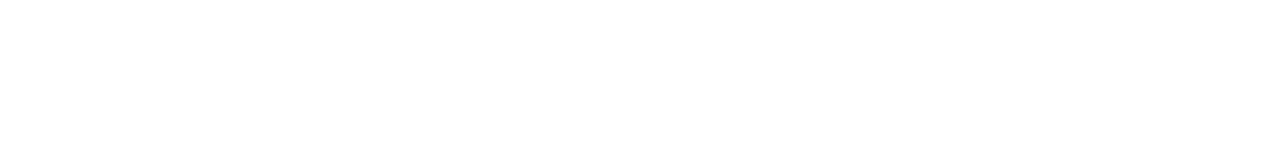
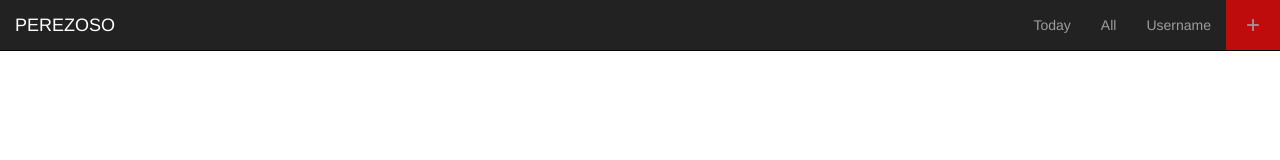
Before and after one commit to monicafp/to-do-app, a plain HTML site: page index.html in a window 1280 px wide. Drawn offline with Linux system fonts and the light colour scheme.

Commit message:
Create Navbar
Added:
-to-do list name
-Today
-All
-Username
-“Plus sign”

```diff
--- a/assets/css/style.css
+++ b/assets/css/style.css
@@ -0,0 +1,7 @@
+#add-task {
+  background-color: rgb(190, 11, 11);
+  padding: 0px 5px;
+  color: #ffffff;
+  font-size: x-large;
+  font-weight: 400;
+}
--- a/index.html
+++ b/index.html
@@ -1,7 +1,9 @@
 <!DOCTYPE html>
 <html>
+
+<head>
+
   <head>
-    <head>
     <meta charset="utf-8">
     <meta name="viewport" content="width=device-width, initial-scale=1">
     <title>ToDo App</title>
@@ -10,7 +12,36 @@
     <script type="text/javascript" src="assets/javascript/script.js">
     </script>
   </head>
+
   <body>
 
+    <header>
+      <div class="navbar navbar-default navbar-fixed-top navbar-inverse">
+        <div class="container-fluid">
+          <div class="navbar-header">
+            <button type="button" class="navbar-toggle" data-toggle="collapse" data-target="#example">
+              <span class="icon-bar"></span>
+              <span class="icon-bar"></span>
+              <span class="icon-bar"></span>
+            </button>
+            <a href="#" class="navbar-brand">PEREZOSO
+          </a>
+          </div>
+          <div class="collapse navbar-collapse" id="example">
+            <ul class="nav navbar-nav navbar-right">
+              <li><a href="">Today</a></li>
+              <li><a href="">All</a></li>
+              <li><a href="">Username</a></li>
+              <li role="separator" class="divider"></li>
+              <li id="add-task"><a href="#">+</a></li>
+
+            </ul>
+          </div>
+        </div>
+      </div>
+
+    </header>
+
   </body>
+
 </html>
```
